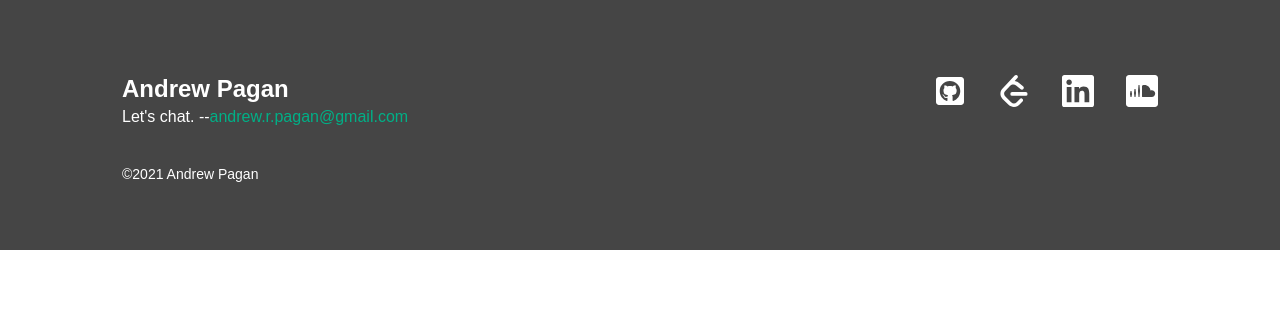
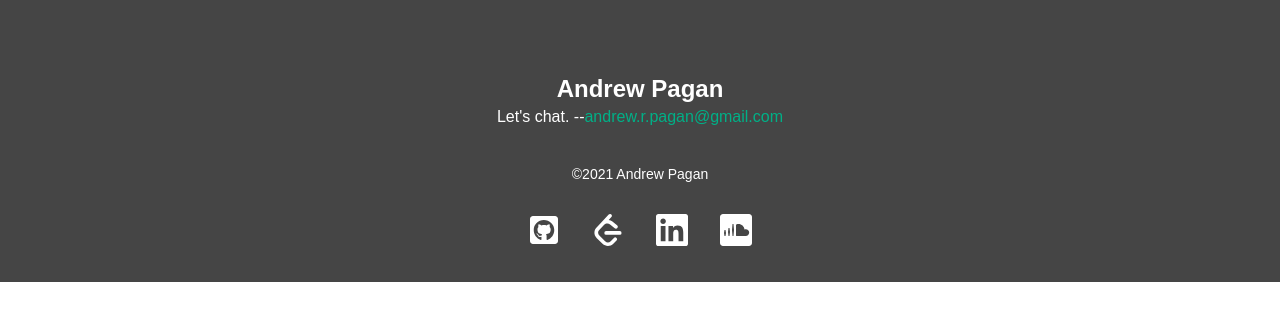
Before and after one commit to mdestafadilah/andrewpagan.com, a Next.js app: page /Footer in a window 1280 px wide. Shown: the top 320 px of the page. Built offline with nearby package versions, Linux system fonts and the light colour scheme; a web font is replaced by a local one.

Commit message:
Removed footer CSS; looks cleaner now

```diff
--- a/pages/Footer.module.scss
+++ b/pages/Footer.module.scss
@@ -1,143 +1,11 @@
 @import "../variables";
 
-@media screen and (min-width: $desktop-break) {
-	.footer {
-		height: 250px;
-		color: white;
-		background: $main-color;
-		padding: 75px 122px 40px 122px;
-
-		.details {
-			display: inline-block;
-			width: 50%;
-			height: 100%;
-
-			.name {
-				display: block;
-				font-size: 24px;
-				font-weight: $asap-medium;
-				margin-bottom: 5px;
-			}
-
-			.chat {
-				display: block;
-			}
-
-			.link {
-				color: $mint-secondary-color;
-				text-decoration: none;
-			}
-
-			.copyright {
-				font-size: 14px;
-				margin-top: 40px;
-
-				span {
-					vertical-align: bottom;
-				}
-			}
-		}
-
-		.social-media-links {
-			display: inline-block;
-			float: right;
-			width: 50%;
-
-			.link-holder {
-				list-style: none;
-				float: right;
-
-				.item {
-					width: 32px;
-					height: 32px;
-					font-size: 32px;
-					display: inline-block;
-
-					.link {
-						color: white;
-					}
-
-					&:not(:last-child) {
-						margin-right: 32px;
-					}
-				}
-			}
-		}
-	}
-}
-
-@media screen and (min-width: $mobile-break) and (max-width: $desktop-break) {
-	.footer {
-		height: 250px;
-		color: white;
-		background: $main-color;
-		padding: 75px 122px 40px 122px;
-
-		.details {
-			display: inline-block;
-			width: 50%;
-			height: 100%;
-
-			.name {
-				display: block;
-				font-size: 24px;
-				font-weight: $asap-medium;
-				margin-bottom: 5px;
-			}
-
-			.chat {
-				display: block;
-			}
-
-			.link {
-				color: $mint-secondary-color;
-				text-decoration: none;
-			}
-
-			.copyright {
-				font-size: 14px;
-				margin-top: 40px;
-
-				span {
-					vertical-align: bottom;
-				}
-			}
-		}
-
-		.social-media-links {
-			display: inline-block;
-			float: right;
-			width: 50%;
-
-			.link-holder {
-				list-style: none;
-				float: right;
-
-				.item {
-					width: 32px;
-					height: 32px;
-					display: inline-block;
-					font-size: 32px;
-
-					.link {
-						color: white;
-					}
-
-					&:not(:last-child) {
-						margin-right: 32px;
-					}
-				}
-			}
-		}
-	}
-}
-
-@media screen and (max-width: $mobile-break) {
 .footer {
 	height: 282px;
 	color: white;
 	background: $main-color;
 	padding: 75px 12px 40px 12px;
+	text-align: center;
 
 	.details {
 		display: block;
@@ -169,6 +37,8 @@
 	}
 
 	.social-media-links {
+		padding-top: 32px;
+
 		.link-holder {
 			list-style: none;
 
@@ -189,4 +59,3 @@
 		}
 	}
 }
-}
```
Lines whose indentation alone changed are shown as unchanged.
